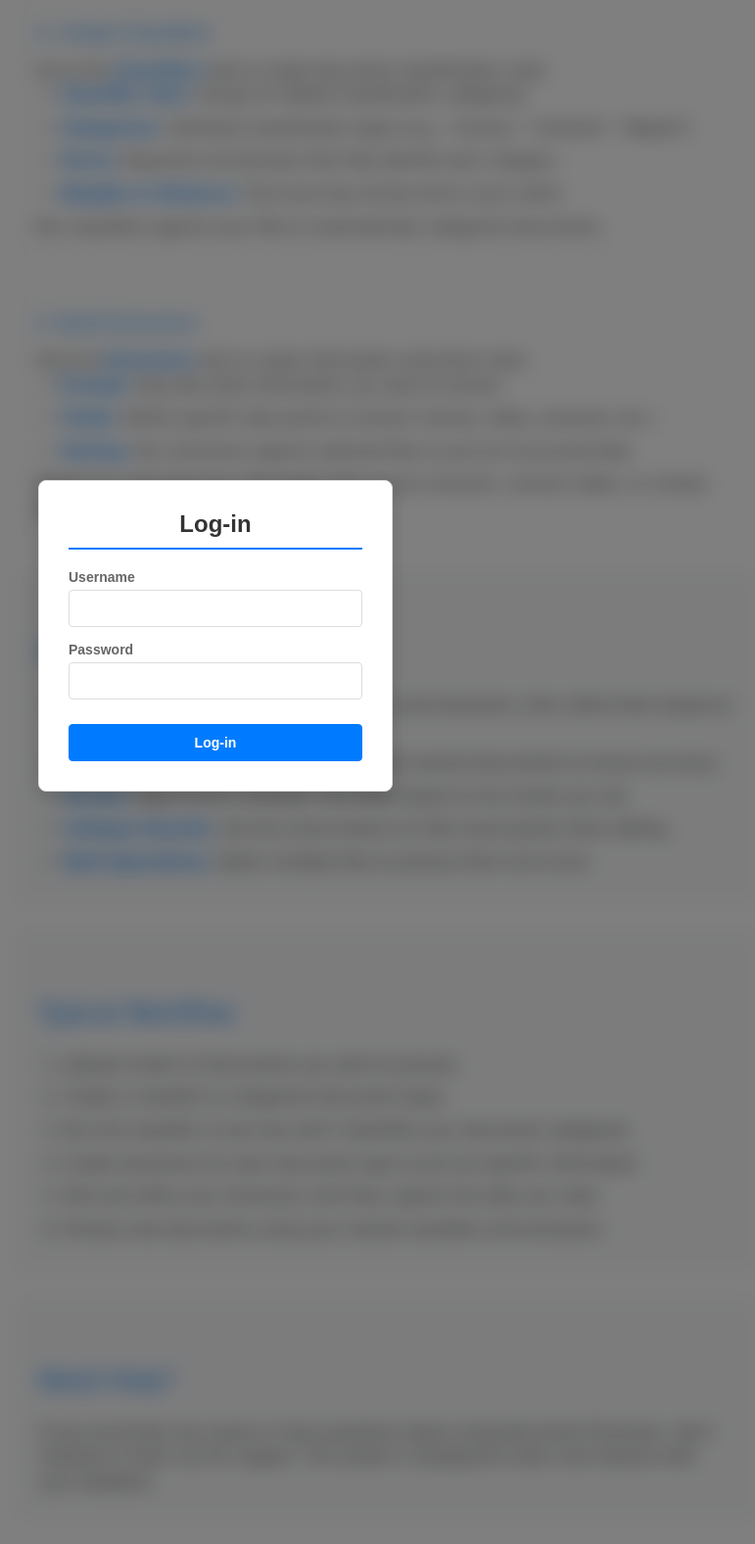
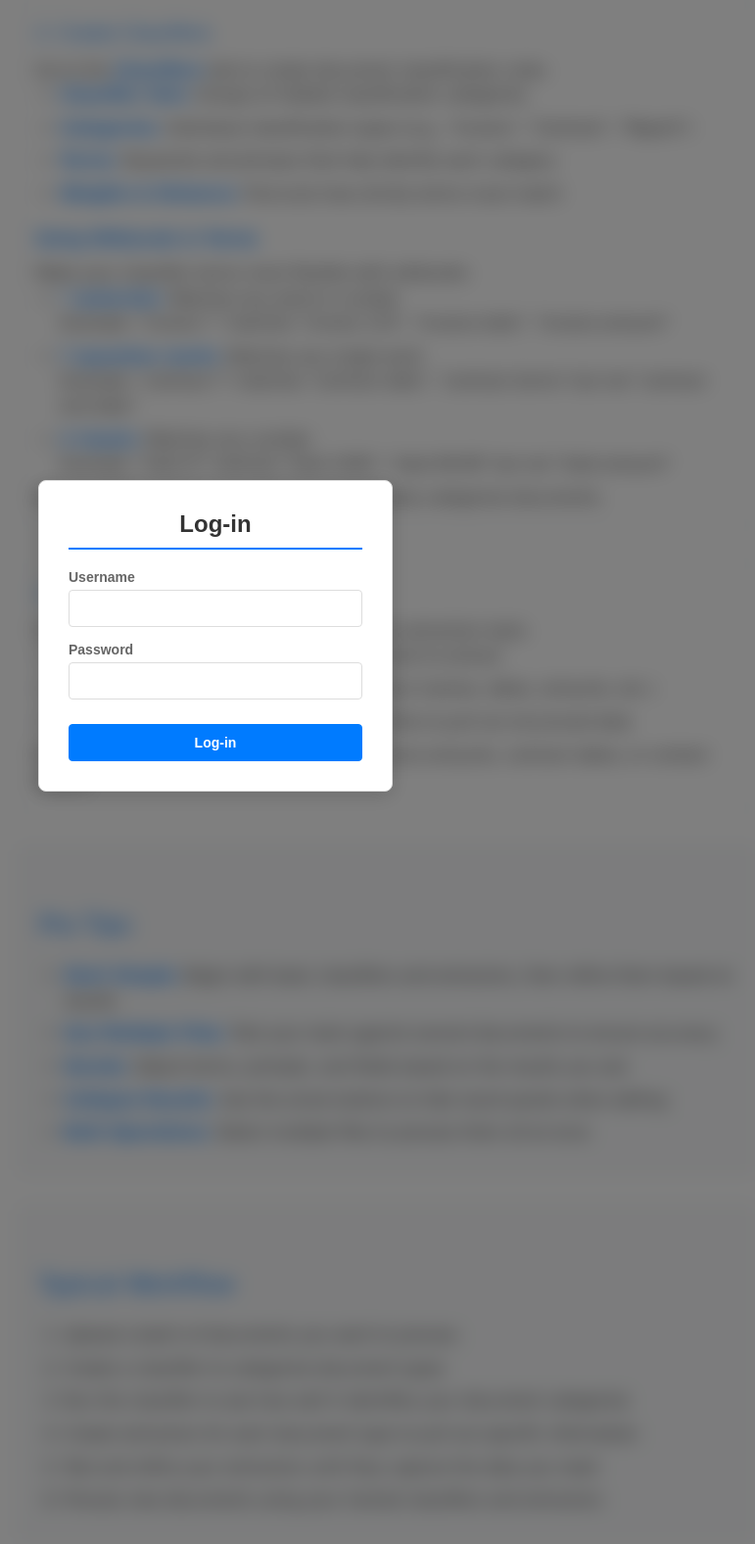
Before and after one commit to jameshickman/document_processor, a FastAPI app: template api/templates/index.html in a window 1280 px wide. Shown: the part 575-2151 px from the top of the page at 98% size, without its empty margins (420-1191 px from the left). Run offline with FastAPI, Linux system fonts and the light colour scheme; the template is opened without the code that fills it, so the values that code supplies are empty; some libraries are stand-ins or nearby versions.

Commit message:
Document using wild-cards in the Classifier

```diff
--- a/api/templates/sections/about.j2
+++ b/api/templates/sections/about.j2
@@ -22,6 +22,18 @@
                 <li><strong>Terms:</strong> Keywords and phrases that help identify each category</li>
                 <li><strong>Weights & Distance:</strong> Fine-tune how strictly terms must match</li>
             </ul>
+
+            <h4>Using Wildcards in Terms</h4>
+            <p>Make your classifier terms more flexible with wildcards:</p>
+            <ul>
+                <li><strong>* (asterisk):</strong> Matches any word or number<br>
+                    <em>Example: "invoice *" matches "invoice 123", "invoice total", "invoice amount"</em></li>
+                <li><strong>? (question mark):</strong> Matches any single word<br>
+                    <em>Example: "contract ?" matches "contract date", "contract terms" but not "contract end date"</em></li>
+                <li><strong># (hash):</strong> Matches any number<br>
+                    <em>Example: "total #" matches "total 1500", "total 99.99" but not "total amount"</em></li>
+            </ul>
+
             <p>Run classifiers against your files to automatically categorize documents.</p>
         </div>
 
@@ -113,6 +125,14 @@
     font-size: 18px;
 }
 
+.about-page h4 {
+    color: #007bff;
+    margin-top: 20px;
+    margin-bottom: 10px;
+    font-size: 16px;
+    font-weight: 600;
+}
+
 .intro-section {
     background: #f8f9fa;
     padding: 20px;
```
